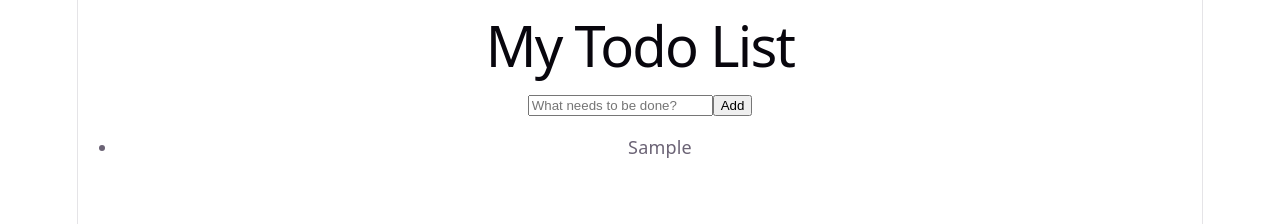
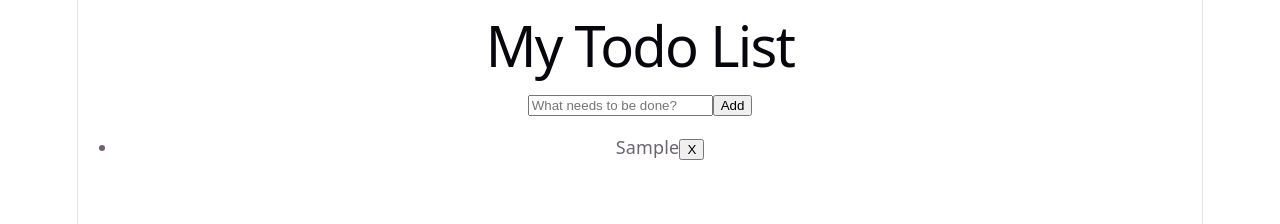
Before and after one commit to Muhammad-Abu-Bakar/react-todo-app, a React (Vite) app: page / in a window 1280 px wide. Both pictures are taken after typing "Sample" into the empty fields and a click on the button "Add". Shown: the top 224 px of the page. Built offline with nearby package versions, Linux system fonts and the light colour scheme.

Commit message:
Add delete button to todos using filter

```diff
--- a/src/App.tsx
+++ b/src/App.tsx
@@ -1,7 +1,6 @@
 import { useState } from 'react'
 import './App.css'
 
-// Aik todo ki shape kya hai - TypeScript ko bata rahe hain
 type Todo = {
   id: string
   text: string
@@ -26,6 +25,10 @@ function App() {
     setInputValue('')
   }
 
+  function handleDeleteTodo(idToDelete: string) {
+    setTodos(todos.filter((todo) => todo.id !== idToDelete))
+  }
+
   return (
     <div className="app">
       <h1>My Todo List</h1>
@@ -42,7 +45,10 @@ function App() {
 
       <ul>
         {todos.map((todo) => (
-          <li key={todo.id}>{todo.text}</li>
+          <li key={todo.id}>
+            {todo.text}
+            <button onClick={() => handleDeleteTodo(todo.id)}>X</button>
+          </li>
         ))}
       </ul>
     </div>
```
